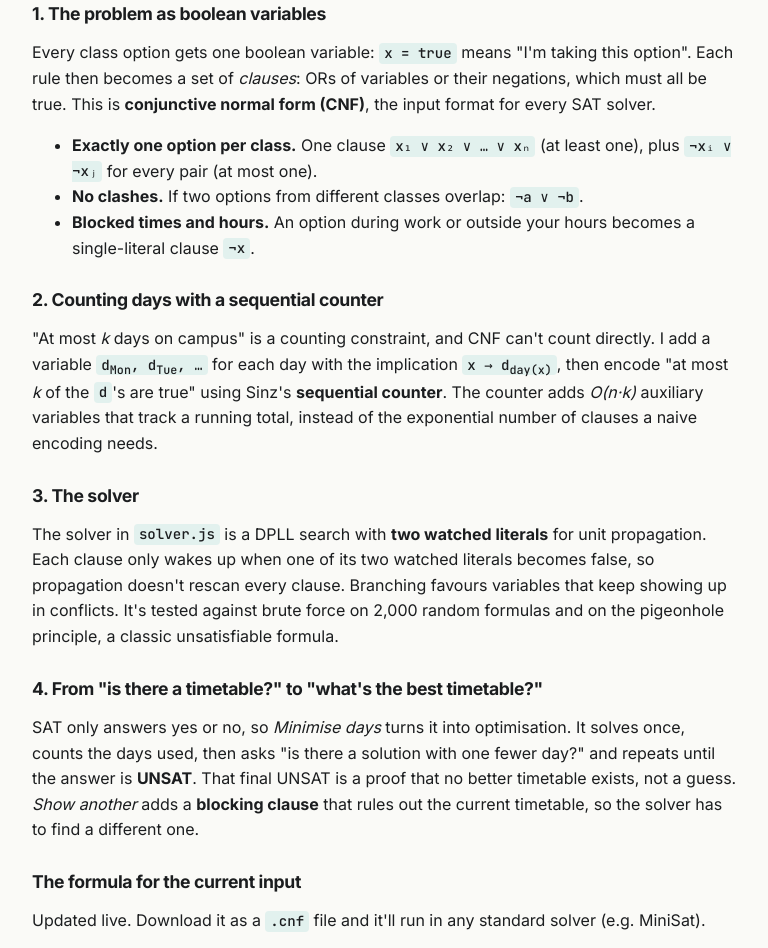
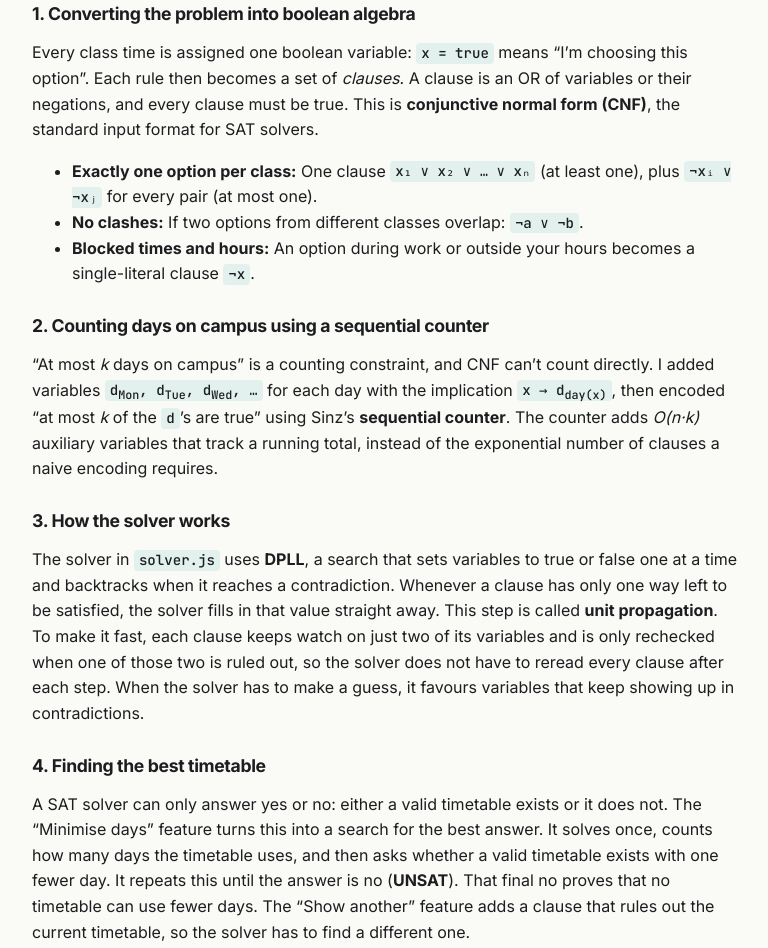
Before and after one commit to thm-phm/thm-phm.github.io, a website with bundled scripts: page projects/timetable-solver/index.html in a window 1280 px wide. Shown: the part 1238-2186 px from the top of the page, without its empty margins (100-868 px from the left). Built offline with nearby package versions, Linux system fonts and the light colour scheme.

Commit message:
Update index.html

```diff
--- a/projects/timetable-solver/index.html
+++ b/projects/timetable-solver/index.html
@@ -29,9 +29,9 @@
       <div class="eyebrow">Project · SAT / CNF · Optimisation</div>
       <h1>Timetable solver using SAT</h1>
       <p class="lede">
-        Choosing uni classes is a constraint problem: one option per class, no clashes, nothing during work,
-        and ideally as few days on campus as possible. This tool translates those rules into boolean logic
-        and solves them with a SAT solver I wrote from scratch. Everything runs in your browser.
+        Choosing a university class is really a constraint problem.
+        For every class, you can only attend one timeslot, and no other classes can overlap, where the fewer days you spend on campus the better.
+        This tool turns those rules into boolean logic, then hands them to a SAT solver I built. It all runs in your browser.
       </p>
       <div class="links">
         <a class="btn" href="https://github.com/thm-phm/thm-phm.github.io/tree/main/projects/timetable-solver">Source code</a>
@@ -74,42 +74,45 @@
       <h2>How it works</h2>
       <!-- TODO: this write-up is a draft. Rewrite it in your own words before publishing:
            interviewers will ask about it, and your own phrasing will be easier to defend. -->
-      <h3>1. The problem as boolean variables</h3>
+      <h3>1. Converting the problem into boolean algebra</h3>
       <p>
-        Every class option gets one boolean variable: <code>x = true</code> means "I'm taking this option".
-        Each rule then becomes a set of <em>clauses</em>: ORs of variables or their negations, which must all be true.
-        This is <strong>conjunctive normal form (CNF)</strong>, the input format for every SAT solver.
+        Every class time is assigned one boolean variable: <code>x = true</code> means “I’m choosing this option”.
+        Each rule then becomes a set of <em>clauses</em>. A clause is an OR of variables or their negations, and every clause must be true.
+        This is <strong>conjunctive normal form (CNF)</strong>, the standard input format for SAT solvers.
       </p>
       <ul>
-        <li><strong>Exactly one option per class.</strong> One clause <code>x₁ ∨ x₂ ∨ … ∨ xₙ</code> (at least one), plus
+        <li><strong>Exactly one option per class:</strong> One clause <code>x₁ ∨ x₂ ∨ … ∨ xₙ</code> (at least one), plus
             <code>¬xᵢ ∨ ¬xⱼ</code> for every pair (at most one).</li>
-        <li><strong>No clashes.</strong> If two options from different classes overlap: <code>¬a ∨ ¬b</code>.</li>
-        <li><strong>Blocked times and hours.</strong> An option during work or outside your hours becomes a single-literal clause <code>¬x</code>.</li>
+        <li><strong>No clashes:</strong> If two options from different classes overlap: <code>¬a ∨ ¬b</code>.</li>
+        <li><strong>Blocked times and hours:</strong> An option during work or outside your hours becomes a single-literal clause <code>¬x</code>.</li>
       </ul>
 
-      <h3>2. Counting days with a sequential counter</h3>
+      <h3>2. Counting days on campus using a sequential counter</h3>
       <p>
-        "At most <em>k</em> days on campus" is a counting constraint, and CNF can't count directly.
-        I add a variable <code>d<sub>Mon</sub>, d<sub>Tue</sub>, …</code> for each day with the implication
-        <code>x → d<sub>day(x)</sub></code>, then encode "at most <em>k</em> of the <code>d</code>'s are true"
-        using Sinz's <strong>sequential counter</strong>. The counter adds <em>O(n·k)</em> auxiliary variables that
-        track a running total, instead of the exponential number of clauses a naive encoding needs.
+        “At most <em>k</em> days on campus” is a counting constraint, and CNF can’t count directly.
+        I added variables <code>d<sub>Mon</sub>, d<sub>Tue</sub>, d<sub>Wed</sub>, …</code> for each day with the implication
+        <code>x → d<sub>day(x)</sub></code>, then encoded “at most <em>k</em> of the <code>d</code>’s are true”
+        using Sinz’s <strong>sequential counter</strong>. The counter adds <em>O(n·k)</em> auxiliary variables that
+        track a running total, instead of the exponential number of clauses a naive encoding requires.
       </p>
 
-      <h3>3. The solver</h3>
+      <h3>3. How the solver works</h3>
       <p>
-        The solver in <code>solver.js</code> is a DPLL search with <strong>two watched literals</strong> for unit propagation.
-        Each clause only wakes up when one of its two watched literals becomes false, so propagation doesn't rescan
-        every clause. Branching favours variables that keep showing up in conflicts. It's tested against brute force on
-        2,000 random formulas and on the pigeonhole principle, a classic unsatisfiable formula.
+        The solver in <code>solver.js</code> uses <strong>DPLL</strong>, a search that sets variables to true or false one at a time
+        and backtracks when it reaches a contradiction. Whenever a clause has only one way left to be satisfied, the solver
+        fills in that value straight away. This step is called <strong>unit propagation</strong>. To make it fast, each clause
+        keeps watch on just two of its variables and is only rechecked when one of those two is ruled out, so the solver does
+        not have to reread every clause after each step. When the solver has to make a guess, it favours variables that keep
+        showing up in contradictions.
       </p>
 
-      <h3>4. From "is there a timetable?" to "what's the best timetable?"</h3>
+      <h3>4. Finding the best timetable</h3>
       <p>
-        SAT only answers yes or no, so <em>Minimise days</em> turns it into optimisation. It solves once, counts the days used,
-        then asks "is there a solution with one fewer day?" and repeats until the answer is <strong>UNSAT</strong>.
-        That final UNSAT is a proof that no better timetable exists, not a guess.
-        <em>Show another</em> adds a <strong>blocking clause</strong> that rules out the current timetable, so the solver has to find a different one.
+        A SAT solver can only answer yes or no: either a valid timetable exists or it does not.
+        The “Minimise days” feature turns this into a search for the best answer. It solves once, counts how many days the
+        timetable uses, and then asks whether a valid timetable exists with one fewer day. It repeats this until the answer
+        is no (<strong>UNSAT</strong>). That final no proves that no timetable can use fewer days.
+        The “Show another” feature adds a clause that rules out the current timetable, so the solver has to find a different one.
       </p>
 
       <h3>The formula for the current input</h3>
```
